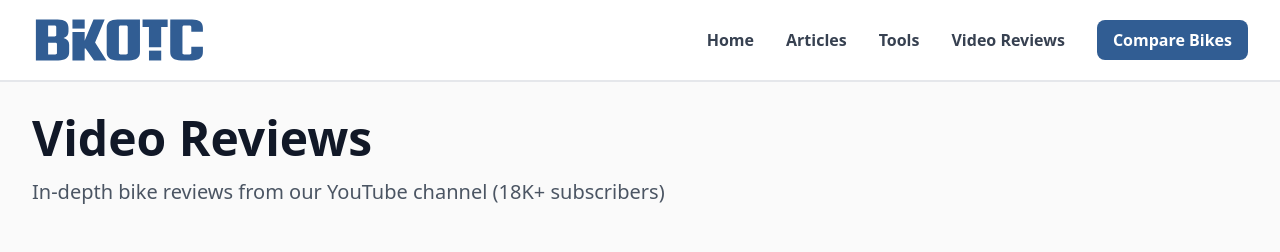
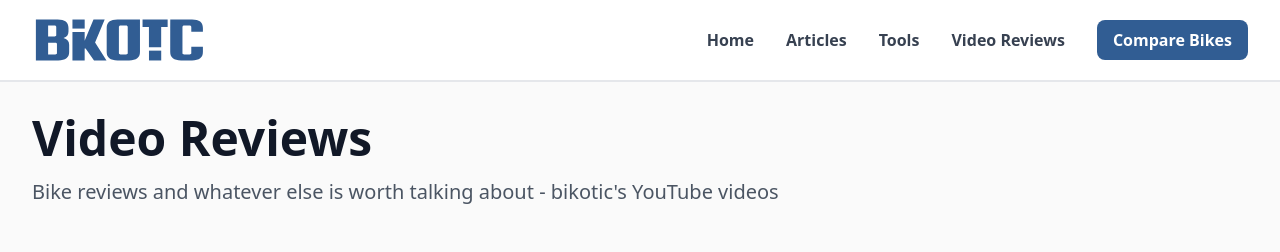
Before and after one commit to maccavamzoo/bikotic-genesis, a Next.js app: page /reviews in a window 1280 px wide. Shown: the top 252 px of the page. Built offline with nearby package versions, Linux system fonts and the light colour scheme.

Commit message:
Update page.tsx

```diff
--- a/app/reviews/page.tsx
+++ b/app/reviews/page.tsx
@@ -2,7 +2,7 @@ import { getAllReviews } from '@/lib/mdx'
 
 export const metadata = {
   title: 'Video Reviews - BIKOTIC',
-  description: 'Watch our in-depth bike reviews and comparisons on YouTube',
+  description: 'Bike reviews and whatever else is worth talking about from bikotic\'s YouTube channel',
 }
 
 export default function ReviewsPage() {
@@ -18,7 +18,7 @@ export default function ReviewsPage() {
             Video Reviews
           </h1>
           <p className="text-xl text-gray-600">
-            In-depth bike reviews from our YouTube channel (18K+ subscribers)
+            Bike reviews and whatever else is worth talking about - bikotic's YouTube videos
           </p>
         </div>
 
```
